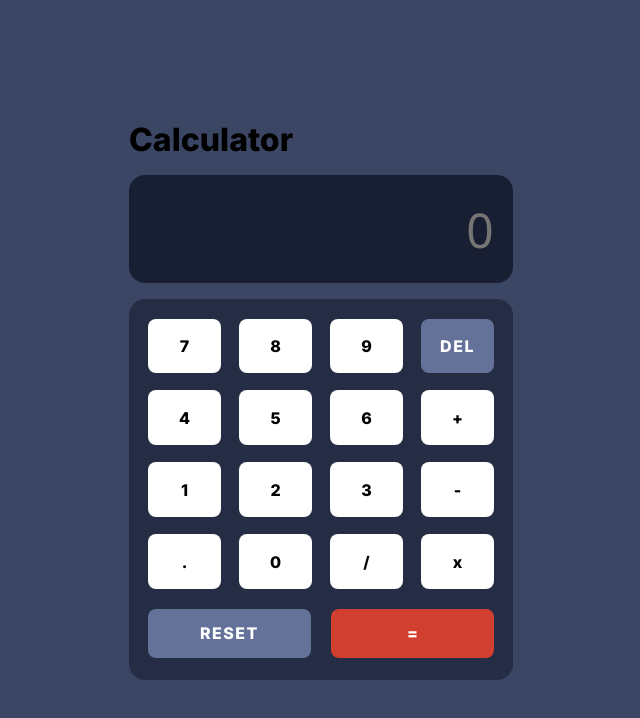
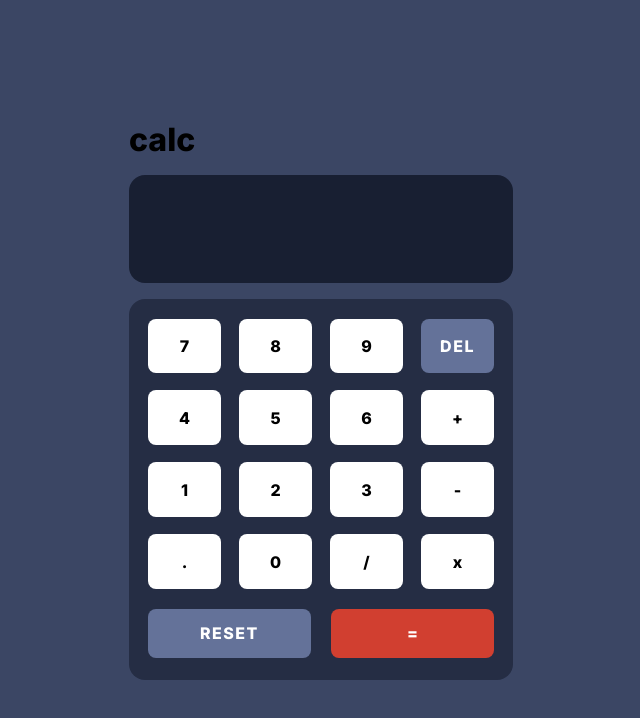
Before and after one commit to Sabiha1923/MicroProject-3, a plain HTML site: page index.html in a window 1280 px wide. Shown: the whole page, without its empty margins (319-959 px from the left). Drawn offline with Linux system fonts and the light colour scheme.

Commit message:
index.html
updated the initial value for placeholder

```diff
--- a/index.html
+++ b/index.html
@@ -11,9 +11,9 @@
 
     <main class="maincontainer">
         <div class="calculator">
-          <h1>Calculator</h1>
+          <h1>calc</h1>
           <div class="display-screen">
-            <input type="text" class="user-input" readonly placeholder="0" />
+            <input type="text" class="user-input"/>
           </div>
           <div class="keypad">
             <div class="row1 row">
```
